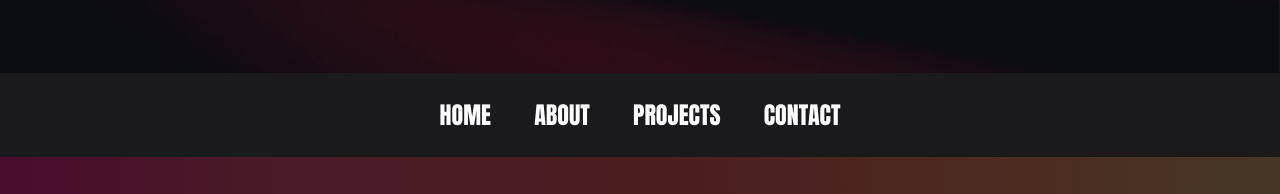
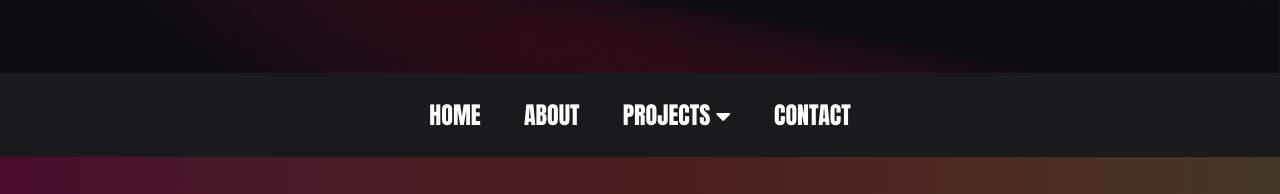
Before and after one commit to traviscooley/traviscooley.github.io, a plain HTML site: page index.html in a window 1280 px wide. Shown: the part 572-766 px from the top of the page. Drawn offline with nearby package versions, Linux system fonts and the light colour scheme; files whose address does not match are found by name.

Commit message:
dropdown update

```diff
--- a/css/style.css
+++ b/css/style.css
@@ -149,10 +149,13 @@ a {
     font-size: 20px;
     font-family: 'Anton', sans-serif;
 }
+.nav-bar li:hover i {
+    transform: rotate(180deg);
+}
 .nav-bar a {
     text-decoration: none;
     color: white;
-    padding-bottom: 25px;
+    padding: 25px 0 25px 0;
 }
 .nav-bar a:hover {
     text-decoration: none;
--- a/index.html
+++ b/index.html
@@ -48,7 +48,7 @@
                         <li class="nav"><a href="#about">about</a></li>
                         <li class="nav">
                             <div class="dropdown">
-                                <a href="#project">projects</a>
+                                <a href="#project">projects <i class="fas fa-caret-down"></i></a>
                                 <div class="dropdown-content">
                                     <a href="#javascript">JavaScript</a>
                                     <a href="#html-css">HTML/CSS</a>
```
